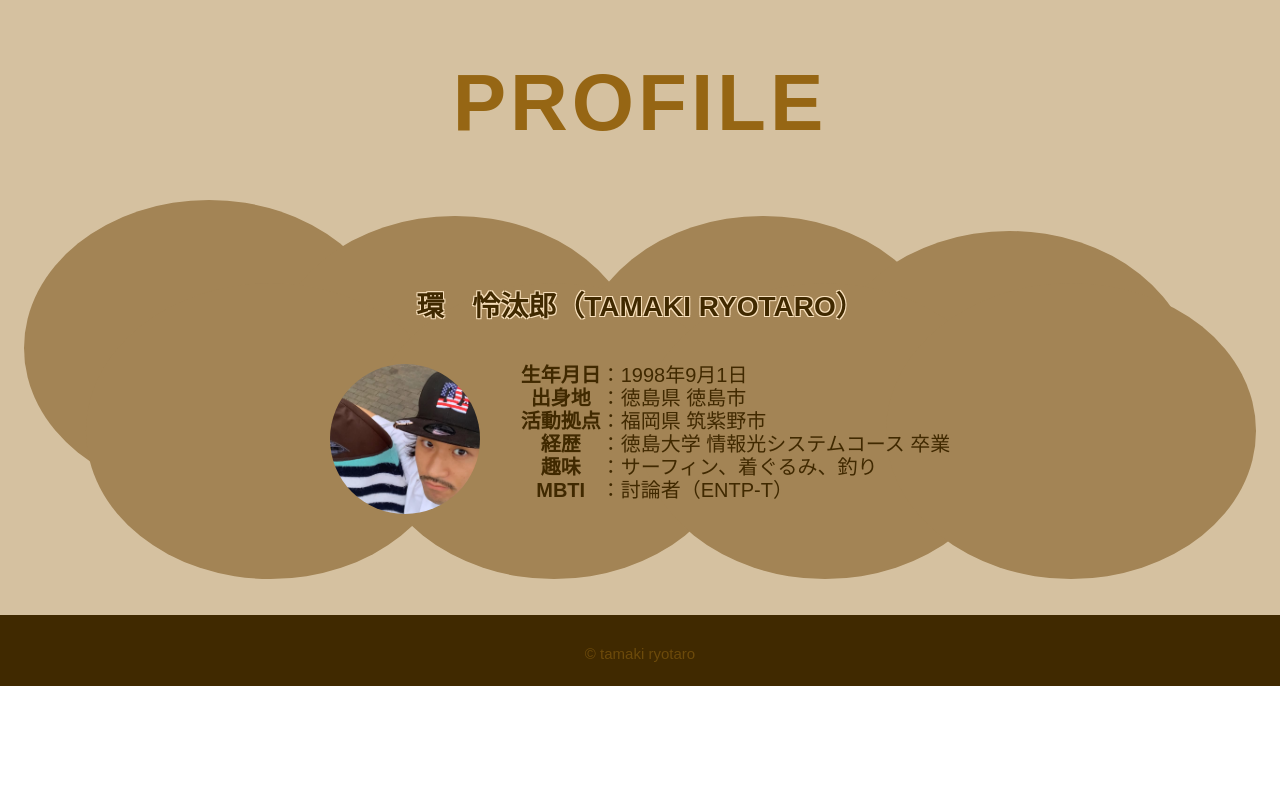
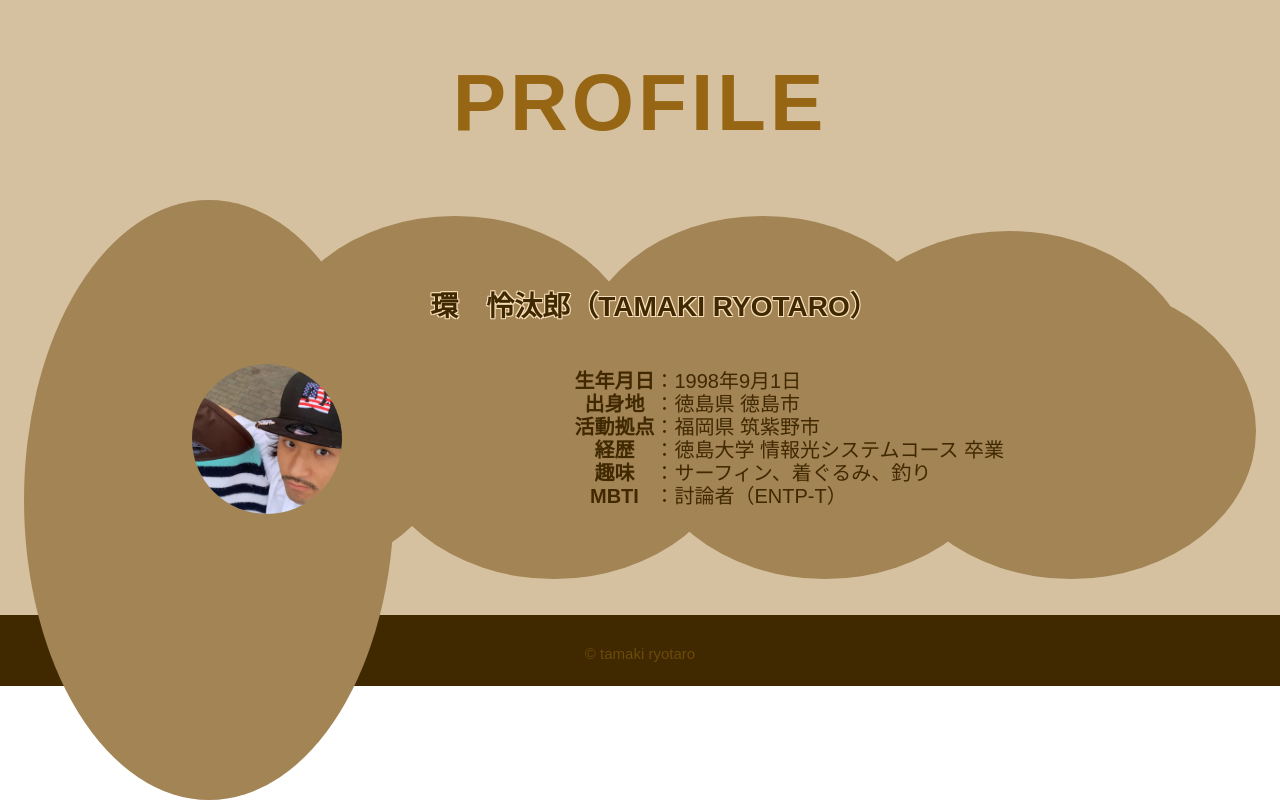
Before and after one commit to TamakiRyotaro/tamaki_portfolio, a plain HTML site: page index.html in a window 1280 px wide. Shown: the part 3672-4472 px from the top of the page. Before the commit the page ends 4358 px from the top, so only its background shows below. Drawn offline with Linux system fonts and the light colour scheme; some packages are replaced by stand-ins of ours; a web font is replaced by a local one.

Commit message:
bgの丸模様のレイアウトを整えて

```diff
--- a/css/style.css
+++ b/css/style.css
@@ -8,7 +8,7 @@
     src: local("Trickster"), url("../font/KFhimaji.otf") format("opentype");
 }
 
-html{
+html {
     font-size: 62.5%;
 }
 
@@ -22,27 +22,30 @@ html{
     --color-biscuit: #F8E0BC;
     --color-blue: #1386A1;
 }
+
 :root {
     --bgc-brown: #A38455;
     --bgc-light-brown: #D5C1A0;
 }
 
+
 /* フォントのプリセット */
 :root {
-    --font-size-small: min(2vw, 15px);   /* 375px幅で7.5px */
-    --font-size-list-text: min(2.4vw, 20px);   /* 375px幅で9px */
-    --font-size-medium: min(3.7vw, 28px);  /* 375px幅で14px */
-    --font-size-large: min(5.3vw, 42px);   /* 375px幅で20px */
-    --font-size-title: min(10vw, 80px);    /* 375px幅で40px */
+    --font-size-small: clamp(1.2rem, 2vw, 1.5rem);
+    --font-size-list-text: clamp(1.4rem, 2.4vw, 2.0rem);
+    --font-size-medium: clamp(1.6rem, 3.7vw, 2.8rem);
+    --font-size-large: clamp(2.0rem, 5.3vw, 4.2rem);
+    --font-size-title: clamp(3.2rem, 10vw, 8.0rem);
 }
 
-/* 空白のプリセット */
 :root {
-    --spacing-ss:min(1.5vw, 25px);         /* 375px幅で5.625px */
-    --spacing-small: min(3.2vw, 60px);     /* 375px幅で12px */
-    --spacing-medium: min(6.4vw, 120px);   /* 375px幅で24px */
-    --spacing-large: min(12vw, 225px);     /* 375px幅で45px */
+    --spacing-ss: clamp(0.8rem, 1.5vw, 2.5rem);
+    --spacing-small: clamp(1.6rem, 3.2vw, 6.0rem);
+    --spacing-medium: clamp(3.2rem, 6.4vw, 12.0rem);
+    --spacing-large: clamp(6.0rem, 12vw, 22.5rem);
 }
+
+
 
 
 
@@ -51,33 +54,41 @@ html{
             共通部分
 ------------------------------- */
 body {
-    font-family:"himaji", sans-serif;
+    font-family: "himaji", sans-serif;
     color: var(--color-dark-brown);
     font-size: var(--font-size-medium);
 }
+
 img {
     max-width: 100%;
 }
+
 .c-btn {
-    border-radius: 100vw;   /* 短いほうで自動成型 */
+    border-radius: 100vw;
+    /* 短いほうで自動成型 */
     padding: min(1vw, 20px) min(2vw, 30px);
 }
-.content-wrap{
+
+.content-wrap {
     max-width: min(100%, 1300px);
     margin-inline: auto;
     padding-inline: 24px;
 }
-.position-parent{
+
+.position-parent {
     position: relative;
 }
-.position-child{
+
+.position-child {
     position: absolute;
 }
-.position-z-front{
+
+.position-z-front {
     position: relative;
     z-index: 10;
 }
-.position-z-back{
+
+.position-z-back {
     position: absolute;
     z-index: 1;
 }
@@ -95,6 +106,7 @@ img {
     justify-content: space-between;
     align-items: center;
 }
+
 .header__nav-list--flex {
     display: flex;
     gap: 1vw;
@@ -104,14 +116,17 @@ header {
     background-color: var(--color-dark-brown);
     padding: var(--spacing-ss);
 }
+
 .header__title {
     font-size: min(4vw, 42px);
     letter-spacing: 0.05em;
-    text-shadow: var(--color-mugicha) min(0.16vw, 1px) min(0.16vw, 1px) 0px, var(--color-mugicha) max(-0.16vw, -1px) min(0.16vw, 1px) 0px, var(--color-mugicha) min(0.16vw, 1px) max(-0.16vw,-1px) 0px, var(--color-mugicha) max(-0.16vw, -1px) max(-0.16vw,-1px) 0px;
+    text-shadow: var(--color-mugicha) min(0.16vw, 1px) min(0.16vw, 1px) 0px, var(--color-mugicha) max(-0.16vw, -1px) min(0.16vw, 1px) 0px, var(--color-mugicha) min(0.16vw, 1px) max(-0.16vw, -1px) 0px, var(--color-mugicha) max(-0.16vw, -1px) max(-0.16vw, -1px) 0px;
 }
+
 .header-nav-list__btn {
     background-color: var(--color-biscuit);
 }
+
 .header-nav-list__btn:hover {
     filter: brightness(90%);
 }
@@ -121,12 +136,14 @@ header {
 main {
     background-color: var(--bgc-light-brown);
 }
+
 /* 見出し*/
 section {
     padding-top: var(--spacing-large);
     padding-bottom: var(--spacing-medium);
     text-align: center;
 }
+
 .c-sec-title {
     margin-bottom: var(--spacing-medium);
     letter-spacing: 0.05em;
@@ -139,44 +156,52 @@ section {
 
 /*----- gameセクション -----*/
 .game-area {
-    width: 100%;    /* pcでは1200px */
+    width: 100%;
+    /* pcでは1200px */
     aspect-ratio: 2/1;
     background-color: var(--color-dark-brown);
 }
-.game-area__text{
+
+.game-area__text {
     color: var(--color-mugicha);
 }
 
 .game-area__door {
     right: 30%;
     bottom: 0;
-    width: min(13vw, 80px); /* 375px幅で50pxくらい */
+    width: min(13vw, 80px);
+    /* 375px幅で50pxくらい */
     border-bottom: #D39526;
 }
+
 .game-area__door::after {
     content: "";
     position: absolute;
     left: 50%;
     transform: translateX(-50%);
     bottom: 0;
-    width: min(18.5vw, 120px);  /* 375px幅で70pxくらい */
-    height: min(1vw, 5px);    /* 375px幅で3.8pxくらい */
+    width: min(18.5vw, 120px);
+    /* 375px幅で70pxくらい */
+    height: min(1vw, 5px);
+    /* 375px幅で3.8pxくらい */
     background-color: var(--color-kitune);
 }
 
 .game-area__key {
     left: 30%;
     bottom: 0;
-    width: min(4vw, 25px); /* 375px幅で15px */
+    width: min(4vw, 25px);
+    /* 375px幅で15px */
     display: inline-block;
 }
 
 /*----- workセクション -----*/
-.work-sec__cont--flex{
+.work-sec__cont--flex {
     display: flex;
     flex-wrap: wrap;
 }
-.work-sec-cont__item{
+
+.work-sec-cont__item {
     width: min(80vw, 300px);
 }
 
@@ -184,7 +209,7 @@ section {
 /*----- skillセクション -----*/
 
 /* レイアウトの設定 */
-.skill-sec-cont-group--flex{
+.skill-sec-cont-group--flex {
     height: 100%;
     display: flex;
     flex-wrap: wrap;
@@ -192,6 +217,7 @@ section {
     align-items: stretch;
     gap: var(--spacing-ss);
 }
+
 .skill-sec-cont-group--grid {
     display: grid;
     grid-template-columns: repeat(auto-fit, minmax(120px, 1fr));
@@ -200,46 +226,53 @@ section {
 }
 
 /* 余白の設定 */
-.skill-sec-cont__group{
+.skill-sec-cont__group {
     margin-bottom: var(--spacing-small);
 }
-.skill-sec-cont-group__title{
+
+.skill-sec-cont-group__title {
     margin-block: var(--spacing-ss);
 }
-.skill-sec-cont-group__list{
+
+.skill-sec-cont-group__list {
     /* padding: var(--spacing-ss); */
 }
+
 .skill-sec-cont-group-list__title {
     /* margin-bottom: var(--spacing-ss); */
 }
+
 .skill-sec-cont-group-list-body__text {
     /* margin-top: var(--spacing-ss); */
 }
 
 /*見た目の装飾*/
-.skill-sec-cont__group{
+.skill-sec-cont__group {
     /* border-radius: 100vw; */
     background-color: var(--bgc-brown);
     padding: var(--spacing-ss);
     border-radius: 10px;
 }
+
 .skill-sec-cont-group__title {
     font-size: var(--font-size-large);
     text-shadow: var(--color-biscuit) min(0.16vw, 1px) min(0.16vw, 1px) 0px, var(--color-biscuit) max(-0.16vw, -1px) min(0.16vw, 1px) 0px, var(--color-biscuit) min(0.16vw, 1px) max(-0.16vw, -1px) 0px, var(--color-biscuit) max(-0.16vw, -1px) max(-0.16vw, -1px) 0px;
 }
+
 .skill-sec-cont-group__list {
     display: flex;
     flex-direction: column;
     align-items: center;
     justify-content: space-around;
     /* height: 100%; */
-    width: min(20vw,120px);
+    width: min(20vw, 120px);
     border-radius: 50px;
     border: 2px solid var(--color-biscuit);
     /* background-color: var(--bgc-light-brown); */
     padding: 30px 0;
 }
-.skill-sec-cont-group-list__title{
+
+.skill-sec-cont-group-list__title {
     font-size: var(--font-size-list-text);
     width: min(15vw, 100px);
 }
@@ -268,23 +301,29 @@ section {
     font-size: var(--font-size-list-text);
     width: min(15vw, 100px);
 }
+
 /* aaaa */
 
 .skill-sec-cont-group-list__img {
     margin-inline: auto;
     background-color: var(--bgc-light-brown);
-    padding: min(1vw,9px);     /* 375px幅7.5pxくらい */
-    width: min(10vw, 80px);         /* 375px幅37.5pxくらい */
-    height: min(10vw, 80px);        /* 375px幅で37.5pxくらい */
+    padding: min(1vw, 9px);
+    /* 375px幅7.5pxくらい */
+    width: min(10vw, 80px);
+    /* 375px幅37.5pxくらい */
+    height: min(10vw, 80px);
+    /* 375px幅で37.5pxくらい */
     overflow: hidden;
     border-radius: 50%;
 }
-.skill-sec-cont-group-list__img img{
+
+.skill-sec-cont-group-list__img img {
     width: 100%;
     height: 100%;
     object-fit: cover;
 }
-.skill-sec-cont-group-list__text{
+
+.skill-sec-cont-group-list__text {
     font-size: var(--font-size-list-text);
     width: min(15vw, 100px);
 }
@@ -293,92 +332,205 @@ section {
 /*----- profileセクション -----*/
 
 /* レイアウトの設定 */
-.deco-prof-bg-center{
+.deco-prof-bg-center {
     width: 70%;
     height: 70%;
     left: 15%;
     top: 20%;
     background-color: var(--bgc-brown);
 }
-.deco-prof-bg-1{
+
+.deco-prof-bg-1 {
+    left: -5%;
+    top: -10%;
+    height: 600px;
+    background-color: red;
+}
+
+.deco-prof-bg-2 {
+    left: 20%;
+    top: -5%;
+}
+
+.deco-prof-bg-3 {
+    right: 0%;
+    top: -5%;
+}
+
+.deco-prof-bg-4 {
+    display: none;
+    right: 5%;
+    top: 0%;
+}
+
+.deco-prof-bg-5 {
+    left: 0%;
+    bottom: -10%;
+    /* width: ; */
+}
+
+.deco-prof-bg-6 {
+    left: 28%;
+    bottom: -10%;
+}
+
+.deco-prof-bg-7 {
+    right: 0%;
+    bottom: -15%;
+}
+
+.deco-prof-bg-8 {
+    display: none;
+    right: 0;
+    bottom: -15%;
+}
+@media(width > 500px) {
+    .deco-prof-bg-center {
+        width: 70%;
+        height: 70%;
+        left: 15%;
+        top: 20%;
+        background-color: var(--bgc-brown);
+    }
+    .deco-prof-bg-1 {
         left: 0;
         top: -10%;
     }
-.deco-prof-bg-2{
+    .deco-prof-bg-2 {
         left: 20%;
         top: -5%;
     }
-.deco-prof-bg-3{
+    .deco-prof-bg-3 {
         right: 25%;
         top: -5%;
     }
-.deco-prof-bg-4{
+    .deco-prof-bg-4 {
+        display: block;
         right: 5%;
         top: 0%;
     }
-.deco-prof-bg-5{
+    .deco-prof-bg-5 {
         left: 5%;
         bottom: -15%;
     }
-.deco-prof-bg-6{
+    .deco-prof-bg-6 {
         left: 28%;
         bottom: -15%;
     }
-.deco-prof-bg-7{
+    .deco-prof-bg-7 {
         right: 20%;
         bottom: -15%;
     }
-.deco-prof-bg-8{
+    .deco-prof-bg-8 {
+        display: block;
         right: 0;
         bottom: -15%;
     }
-.prof-sec-cont__body--flex{
+}
+.prof-sec-cont__title--flex {
     display: flex;
-    justify-content: center;
+    flex-direction: column;
+    align-items: start;
+}
+.prof-sec__cont--grid {
+    display: grid;
+    grid-template-columns: 1fr 1fr 1fr 1fr;
+    grid-template-rows: auto auto;
+}
+.prof-sec-cont__title {
+    grid-column: 2/5;
+    grid-row: 1/2;
+    margin-left: 1em
+}
+.prof-sec-cont__img {
+    grid-column: 1/2;
+    grid-row: 1/2;
+    justify-self: end;
+    align-self: center;
+}
+.prof-sec-cont__body {
+    grid-column: 1/5;
+    grid-row: 2/3;
+    justify-self: center;
+    align-self: center;
+}
+@media (width > 768px) {
+    .prof-sec-cont__title--flex {
+        display: inline-block;
+    }
+    .prof-sec-cont__title {
+        grid-column: 1/5;
+        grid-row: 1/2;
+    }
+    .prof-sec-cont__img {
+        grid-column: 1/2;
+        grid-row: 2/3;
+        justify-self: end;
+        align-self: center;
+    }
+    .prof-sec-cont__body {
+        grid-column: 2/5;
+        grid-row: 2/3;
+        justify-self: center;
+        align-self: center;
+    }
+}
+.prof-sec-cont__body--flex {
+    display: flex;
+    align-items: center;
     gap: var(--spacing-small);
 }
-.prof-sec-cont-desc__list--grid{
+
+.prof-sec-cont-desc__list--grid {
     display: grid;
     grid-template-columns: auto 1fr;
 }
-.prof-sec-cont-desc-list__detail{
+
+.prof-sec-cont-desc-list__detail {
     text-align: left;
 }
 
 /* 余白の設定 */
-.prof-sec__cont{
+.prof-sec__cont {
     padding: var(--spacing-ss);
 }
-.prof-sec-cont__title{
+
+.prof-sec-cont__title {
     margin-block: var(--spacing-small);
 }
+
 /* 装飾の設定 */
-.deco-prof-bg{
+.deco-prof-bg {
     width: 30%;
     aspect-ratio: 15/12;
     border-radius: 50%;
     background-color: var(--bgc-brown);
 }
-.prof-sec-cont__title{
+
+.prof-sec-cont__title {
     font-size: var(--font-size-medium);
     text-shadow: var(--color-biscuit) min(0.16vw, 1px) min(0.16vw, 1px) 0px, var(--color-biscuit) max(-0.16vw, -1px) min(0.16vw, 1px) 0px, var(--color-biscuit) min(0.16vw, 1px) max(-0.16vw, -1px) 0px, var(--color-biscuit) max(-0.16vw, -1px) max(-0.16vw, -1px) 0px;
 }
-.prof-sec-cont__img{
-    width: min(12.8vw, 150px);    /* 375px幅48pxくらい */
-    height: min(12.8vw, 150px);    /* 375px幅48pxくらい */
+
+.prof-sec-cont__img {
+    width: clamp(6rem, 2.831rem + 13.521vw, 15rem);
+    height: (6rem, 2.831rem + 13.521vw, 15rem);
     aspect-ratio: 1/1;
     overflow: hidden;
     border-radius: 50%;
 }
-.prof-sec-cont__img img{
+
+.prof-sec-cont__img img {
     width: 100%;
     height: 100%;
     object-fit: cover;
 }
-.prof-sec-cont__desc{
+
+.prof-sec-cont__desc {
     font-size: var(--font-size-list-text);
 }
-.prof-sec-cont-desc-list__detail::before{
+
+.prof-sec-cont-desc-list__detail::before {
     content: "：";
 }
 
@@ -388,6 +540,7 @@ footer {
     padding: var(--spacing-ss);
     background-color: var(--color-dark-brown);
 }
+
 .copy-right {
     text-align: center;
     color: var(--color-brown);
@@ -421,12 +574,57 @@ footer {
         aspect-ratio: 2/3;
         background-color: var(--color-dark-brown);
     }
+
     /*----- workセクション -----*/
 
     /*----- skillセクション -----*/
 
+    /*----- profileセクション -----*/
+    .deco-prof-bg {
+        height: 30vw;
+        width: 40vw;
+    }
+    /* .deco-prof-bg-1 {
+        left: 0;
+        top: -10%;
+    }
+
+    .deco-prof-bg-2 {
+        left: 20%;
+        top: -5%;
+    }
+
+    .deco-prof-bg-3 {
+        right: 25%;
+        top: -5%;
+    }
+
+    .deco-prof-bg-4 {
+        right: 5%;
+        top: 0%;
+    }
+
+    .deco-prof-bg-5 {
+        left: 5%;
+        bottom: -15%;
+    }
+
+    .deco-prof-bg-6 {
+        left: 28%;
+        bottom: -15%;
+    }
+
+    .deco-prof-bg-7 {
+        right: 20%;
+        bottom: -15%;
+    }
+
+    .deco-prof-bg-8 {
+        right: 0;
+        bottom: -15%;
+    } */
+
+}
 
     /* フッター
 ------------------------------- */
-
-}
--- a/index.html
+++ b/index.html
@@ -144,7 +144,7 @@
             <!-- 自己紹介（profile）セクション -->
             <section class="prof-sec" id="prof_sec">
                 <h2 class="prof-sec__title c-sec-title">profile</h2>
-                <dl class="prof-sec__cont position-parent">
+                <div class="prof-sec__bg position-parent">
                     <span class="deco-prof-bg-center position-child position-z-back"></span>
                     <span class="deco-prof-bg deco-prof-bg-1 position-child position-z-back"></span>
                     <span class="deco-prof-bg deco-prof-bg-2 position-child position-z-back"></span>
@@ -154,11 +154,15 @@
                     <span class="deco-prof-bg deco-prof-bg-6 position-child position-z-back"></span>
                     <span class="deco-prof-bg deco-prof-bg-7 position-child position-z-back"></span>
                     <span class="deco-prof-bg deco-prof-bg-8 position-child position-z-back"></span>
-                    <dt class="prof-sec-cont__title position-z-front">環　怜汰郎（TAMAKI RYOTARO）</dt>
-                    <dd class="prof-sec-cont__body prof-sec-cont__body--flex position-z-front">
-                        <div class="prof-sec-cont__img">
+                    <dl class="prof-sec__cont prof-sec__cont--grid">
+
+                        <dt class="prof-sec-cont__title prof-sec-cont__title--flex position-z-front">
+                            <span>環　怜汰郎</span><span>（TAMAKI RYOTARO）</span>
+                        </dt>
+                        <dd class="prof-sec-cont__img position-z-front">
                             <img src="./img/surf_selfy.jpg" alt="環怜汰郎のプロフィール画像">
-                        </div>
+                        </dd>
+                        <dd class="prof-sec-cont__body position-z-front">
                             <div class="prof-sec-cont__desc">
                                 <dl class="prof-sec-cont-desc__list prof-sec-cont-desc__list--grid">
                                     <dt class="prof-sec-cont-desc-list__title">生年月日</dt>
@@ -177,6 +181,7 @@
                             </div>
                         </dd>
                     </dl>
+                </div>
             </section>
         </div>
     </main>
```
Lines whose indentation alone changed are shown as unchanged.
